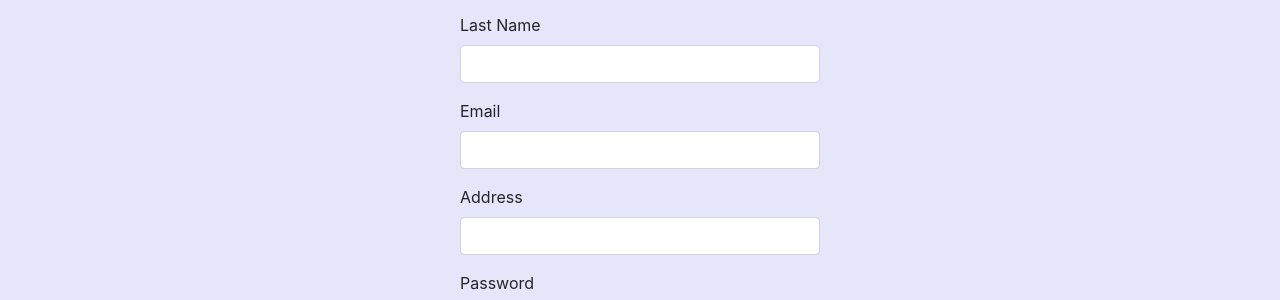
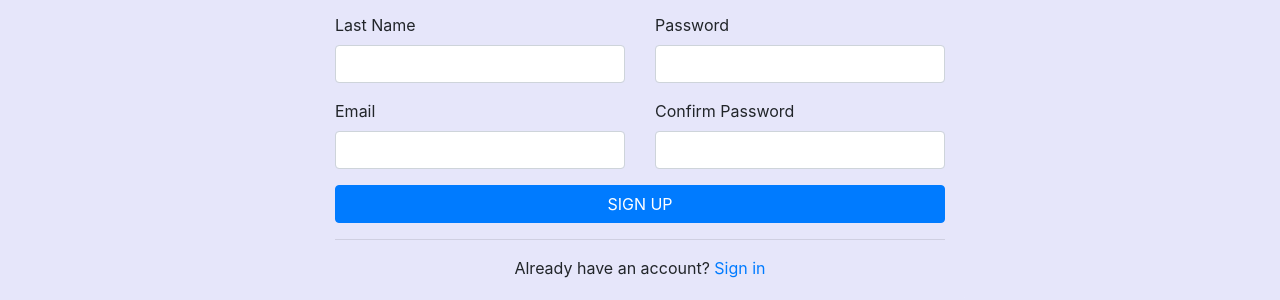
Before and after one commit to zack403/Auto-Mart, a plain HTML site: page UI/signup/sign-up.html in a window 1280 px wide. Shown: the part 215-515 px from the top of the page. Drawn offline with Linux system fonts and the light colour scheme.

Commit message:
committing changes to latest changes

```diff
--- a/UI/signup/sign-up.html
+++ b/UI/signup/sign-up.html
@@ -24,11 +24,13 @@
         </div>
       </nav>
 
-      <div class="form-wrapper">
+      <div style="width: 650px" class="form-wrapper">
         <div id="alert-danger" class="alert alert-danger"></div>
         <div id="alert-success" class="alert alert-success"></div>
         <h2>REGISTER</h2>
         <form>
+          <div class="row">
+            <div class="col-md-6">
                 <div class="form-group">
                     <label for="">First Name</label>
                     <input type="text" id="first_name" name="first_name" class="form-control" required />
@@ -41,6 +43,8 @@
                     <label for="">Email</label>
                     <input type="email" id="email" name="email" class="form-control" required />
                   </div>
+            </div>
+            <div class="col-md-6">
                 <div class="form-group">
                     <label for="">Address</label>
                     <input type="email" id="address" name="address" class="form-control" required />
@@ -52,6 +56,8 @@
                   <div class="form-group">
                     <label for="confirm-password">Confirm Password</label>
                     <input type="password" id="confirm_password" name="confirm_password" class="form-control" required />
+                  </div>
+            </div>
           </div>
         </form>
         <div class="form-group text-center">
```
Lines whose indentation alone changed are shown as unchanged.
